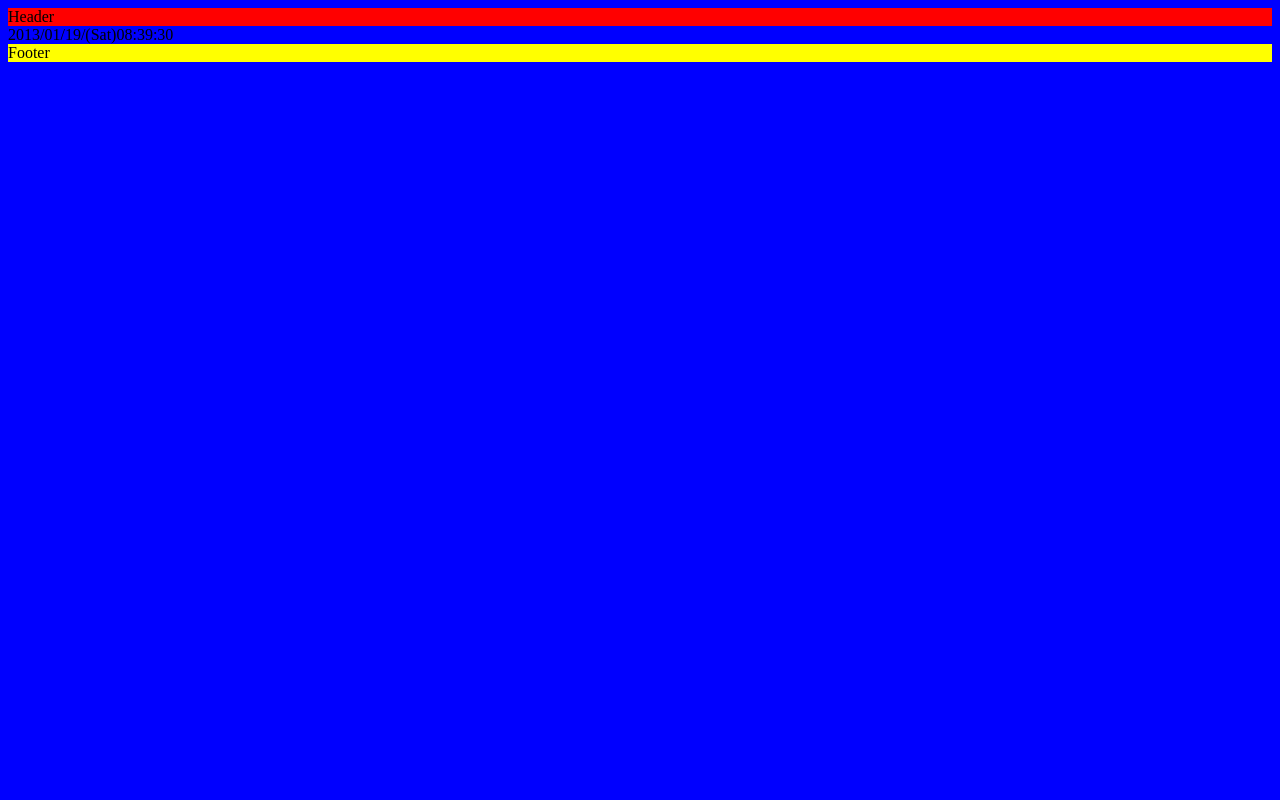
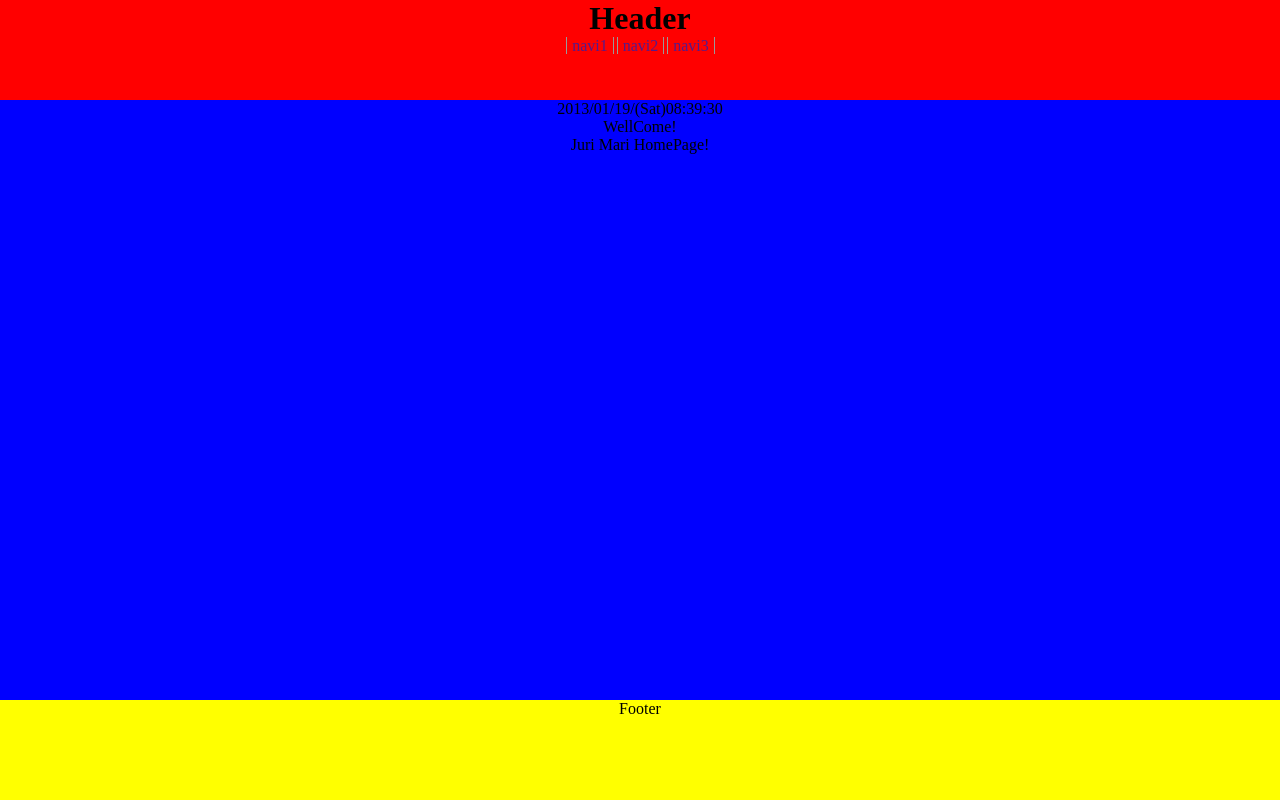
Before and after one commit to mi2hirohata/Homelike-mari, a PHP site: page / in a window 1280 px wide. Run offline with PHP 8.4, Linux system fonts and the light colour scheme.

Commit message:
TOP 大枠

```diff
--- a/css/styles.css
+++ b/css/styles.css
@@ -1,14 +1,72 @@
-body
-{
+@charset "utf-8";
+
+*{
+    margin: 0;
+    padding: 0
+}
+
+a {
+    text-decoration : none
+}
+
+ul, ol {
+    list-style : none
+}
+
+ul{
+    text-align: center;
+}
+
+ul li {
+    display: inline;
+    width: 40px;
+    padding: 0 5px;
+    border-right: 1px solid #999;
+    border-left: 1px solid #999;
+    margin-right: -1px;
+}
+
+ul li a {
+    white-space: nowrap;
+}
+
+html, body {
+    height: 100%;
+}
+
+body{
     background-color: blue
 }
 
-div#header
-{
+header{
     background-color: red;
+    height: 100px;
 }
 
-div#footer
-{
+footer{
     background-color: yellow;
+    position: relative;
+    margin-top: -100px;
+    height: 100px;
+    clear:both;
 }
+
+#wrap {
+    min-height: 100%;
+}
+
+#main {
+    overflow:auto;
+    padding-bottom: 100px;
+    padding-top: 100px;
+    margin-top: -100px;
+}
+
+/*Opera Fix*/
+body:before {
+    content:"";
+    height:100%;
+    float:left;
+    width:0;
+    margin-top:-32767px;
+}
--- a/index.html
+++ b/index.html
@@ -1,27 +1,42 @@
 <! DOCTYPE html>
 <html lang="ja">
 <head>
-    <title>ブサ可愛家族</title>
+    <title>ぶさ可愛い家族</title>
+    <meta name="viewport" content="width=device-width ">
     <meta http-equiv="Content-Type" content="text/html; charset=UTF-8" />
     <link rel="stylesheet" type="text/css" href="css/styles.css" />
     <script type="text/javascript" src="js/clock.js"></script>
 </head>
-    <body>
-        <div id="main">
-            <div id="header" >
-                Header
-            </div>
+<body>
+    <header>
+        <hgroup>
+            <div style="text-align:center">
+            <h1>Header</h1>
+            <nav id="header">
+                <ul>
+                    <li><a href="">navi1</a></li>
+                    <li><a href="">navi2</a></li>
+                    <li><a href="">navi3</a></li>
+                </ul>
+            </nav>
+        </div>
+        </hgroup>
+    </header>
+    <div id="wrap">
+        <div id="main" style="text-align:center">
 
-            <div id="clock"></div>
+        <div id="clock"></div>
+        <div id="content">
+                WellCome!<br>
+                Juri Mari HomePage!
+        </div>
 
-            <div id="content">
-                WellCome!<br>
-                Juri Mari HomePage
-            </div>
-
-            <div id="footer">
-                Footer
-            </div>
         </div>
-    </body>
+    </div>
+    <footer>
+        <div style="text-align:center">
+            Footer
+        </div>
+        </footer>
+</body>
 </html>
--- a/index2.html
+++ /dev/null
@@ -1 +0,0 @@
-aaa
--- a/js/clock.js
+++ b/js/clock.js
@@ -19,5 +19,5 @@ function clocknow(){
     if ( s < 10 ) { s = "0" + s ; }
 
     // HTML内に日付・日時を挿入
-    document.getElementById("content").innerHTML = "<span id="+ "date" +">" + y + "/" + mo + "/" + d + "/(" + w + ")</span><span id=" + "time" + ">" + h + ":" + mi + ":" + s;
+    document.getElementById("clock").innerHTML = "<span id="+ "date" +">" + y + "/" + mo + "/" + d + "/(" + w + ")</span><span id=" + "time" + ">" + h + ":" + mi + ":" + s;
 }
```
Also changed, not shown: 1 other file.
